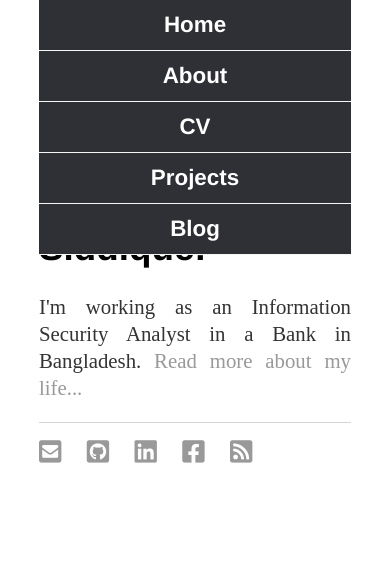
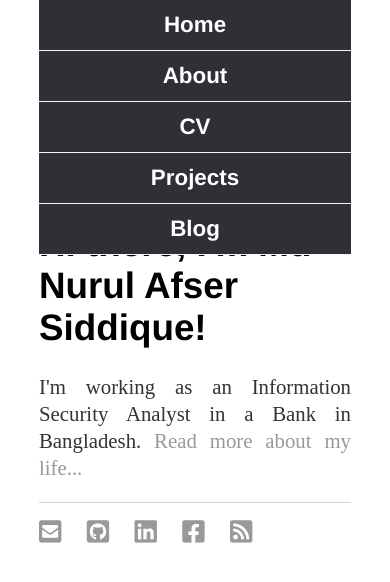
Before and after one commit to afsersid/afsersid.github.io, a Jekyll site: the page built from index.html, in a window 390 px wide. Shown: the top 582 px of the page. Built offline with Jekyll 4.4.1, drawn with Linux system fonts in a browser that asks for light colours.

Commit message:
Update main.css

```diff
--- a/css/main.css
+++ b/css/main.css
@@ -83,6 +83,9 @@
     body {
     margin-top:100px;
     }
+    body {
+    padding-top: 80px;
+    }
 
 }
 /*Style for menu links*/
```
